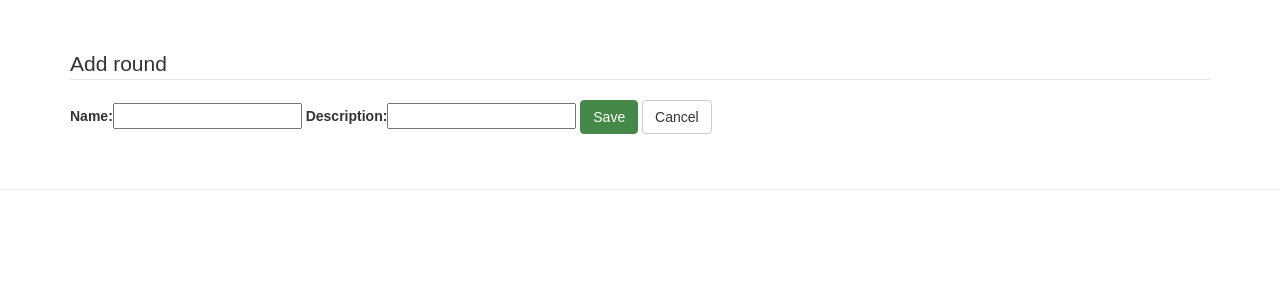
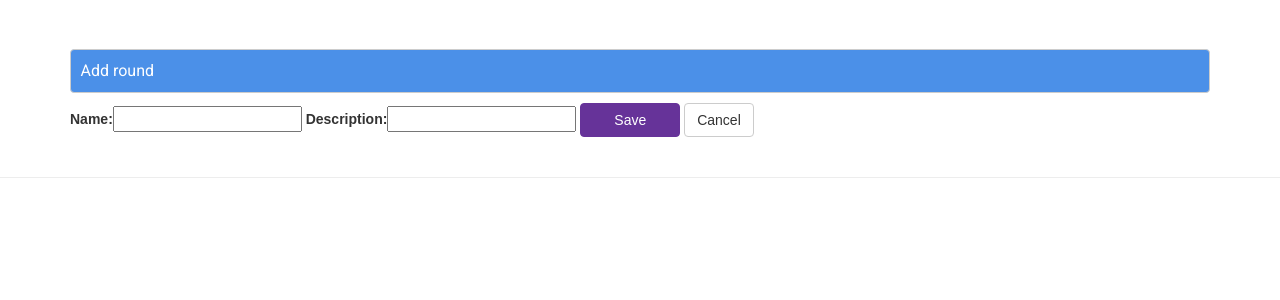
Before and after one commit to kevald1963/milestone-4-walkabout, a Django app: page /round/round/new/ in a window 1280 px wide. Shown: the part 51-351 px from the top of the page. Run offline with Django 3.2, Linux system fonts and the light colour scheme; some libraries are stand-ins or nearby versions.

Commit message:
Fixed bug stopping door number showing in edit_address.html. Standardised HTML and styles across all templates in 'round' app.

```diff
--- a/round/forms.py
+++ b/round/forms.py
@@ -28,6 +28,5 @@ class EditAddressForm(forms.ModelForm):
     class Meta:
         model = Address
         fields = (
-            'door_number',
             'comments',
         )
--- a/round/templates/add_round.html
+++ b/round/templates/add_round.html
@@ -2,14 +2,12 @@
 {% load bootstrap_tags %}
 {% block content %}
 
+    <pre class="page-summary">Add round</pre>
     <form method="POST">
-        <fieldset class="form-group">
-            <legend>Add round</legend>
-            {% csrf_token %}
-            {{ form | as_bootstrap }}
-            <button type="submit" class="btn btn-custom">Save</button>
-            <a href="{% url 'all_rounds' %}" class="btn btn-default">Cancel</a>
-        </fieldset>
+        {% csrf_token %}
+        {{ form | as_bootstrap }}
+        <button type="submit" class="btn btn-custom">Save</button>
+        <a href="{% url 'all_rounds' %}" class="btn btn-default">Cancel</a>
     </form>
 
 {% endblock %}
--- a/round/templates/addresses.html
+++ b/round/templates/addresses.html
@@ -2,7 +2,7 @@
 {% block content %}
 
 <div class="container">
-    <pre class="round-summary">Street: {{ street.name }}</pre>
+    <pre class="page-summary">Street: {{ street.name }}</pre>
     {% if not addresses %}
         <p>No addresses assigned yet to this round.</p>
     {% else %}
--- a/round/templates/attached_streets.html
+++ b/round/templates/attached_streets.html
@@ -3,7 +3,7 @@
 
 <div class="container"></div>
     {% for round_data in round %}
-        <pre class="round-summary">Round: {{ round_data.name }} ({{ round_data.description }})</pre>
+        <pre class="page-summary">Round: {{ round_data.name }} ({{ round_data.description }})</pre>
     {% endfor %}
     {% if not streets %}
         <p>No streets assigned yet to this round.</p>
--- a/round/templates/edit_address.html
+++ b/round/templates/edit_address.html
@@ -2,11 +2,11 @@
 {% load bootstrap_tags %}
 {% block content %}
 
-    <pre class="round-summary">Edit address for {{ street.name }}</pre>
+    <pre class="page-summary">Edit comments for address {{ address.door_number }} {{ street.name }}</pre>
     <form method="POST">
         {% csrf_token %}
         {{ form | as_bootstrap }}
-        <button type="submit" class="btn btn-custom">Save</button>
+        <button type="submit" class="btn btn-custom btn-md">Save</button>
         <a href="{% url 'view_addresses' street.id %}" class="btn btn-default">Cancel</a>
     </form>
 
--- a/round/templates/round_confirm_delete.html
+++ b/round/templates/round_confirm_delete.html
@@ -1,15 +1,15 @@
 {% extends "base.html" %}
 {% block content %}
 
+    <pre class="page-summary">Delete round</pre>
     <form method="POST">
-        <legend>Round Delete</legend>
         {% csrf_token %}
         <p><strong>Name: </strong>{{ object.name }}</p>
         </p><strong>Description: </strong>{{ object.description }}</p>
         <hr>
         <p>Are you sure you want to delete this round?</p>
-        <input type="submit" value="Confirm" class="btn btn-default"/>
-        <a href="{% url 'all_rounds' %}" class="btn btn-default">Cancel</a>
+        <input type="submit" value="Confirm" class="btn btn-custom btn-md"/>
+        <a href="{% url 'all_rounds' %}" class="btn btn-default btn-md">Cancel</a>
     </form>
 
 {% endblock %}
--- a/round/templates/rounds.html
+++ b/round/templates/rounds.html
@@ -2,7 +2,7 @@
 {% block content %}
 
 <div class="container"></div>
-    <pre class="round-summary">Rounds</pre>
+    <pre class="page-summary">Rounds</pre>
     {% if not rounds %}
         <p>No rounds created yet. These can be created from the Rounds menu above.</p>
     {% else %}
--- a/round/templates/street_confirm_delete.html
+++ b/round/templates/street_confirm_delete.html
@@ -1,15 +1,15 @@
 {% extends "base.html" %}
 {% block content %}
 
+    <pre class="page-summary">Delete street</pre>
     <form method="POST">
-        <legend>Street Delete</legend>
         {% csrf_token %}
         <p><strong>Name: </strong>{{ object.name }}</p>
         </p><strong>Post Code: </strong>{{ object.post_code }}</p>
         <hr>
         <p>Are you sure you want to delete this street?</p>
-        <input type="submit" value="Confirm" class="btn btn-default"/>
-        <a href="{% url 'all_streets' %}" class="btn btn-default">Cancel</a>
+        <input type="submit" value="Confirm" class="btn btn-custom btn-md"/>
+        <a href="{% url 'all_streets' %}" class="btn btn-default btn-md">Cancel</a>
     </form>
 
 {% endblock %}
--- a/round/templates/streets.html
+++ b/round/templates/streets.html
@@ -2,7 +2,7 @@
 {% block content %}
 
 <div class="container"></div>
-    <legend>Streets</legend>
+    <pre class="page-summary">Streets</pre>
     {% for street in streets %}
         <div class="row">
             <div class="col-xs-10 col-xs-offset-1 col-sm-offset-0 col-sm-6 col-md-12 display panel panel-default">
--- a/round/views.py
+++ b/round/views.py
@@ -144,7 +144,4 @@ def edit_address(request, pk, pk2):
     else:
         form = EditAddressForm(instance=address)
 
-    # address = Address.objects.get(id=pk2)
-    # form = EditAddressForm(instance=address)
-
-    return render(request, 'edit_address.html', {'street': street, 'form': form})
+    return render(request, 'edit_address.html', {'street': street, 'address': address, 'form': form})
--- a/static/css/custom.css
+++ b/static/css/custom.css
@@ -1,4 +1,9 @@
 @import url('https://fonts.googleapis.com/css?family=Roboto:100,200,300,400,500,600,700');
+
+body {
+    font-family: Arial;
+    padding-top: 100px;
+}
 
 a {
     text-decoration: none;
@@ -32,9 +37,15 @@ a {
     width: 150px;
 }
 
-body {
-    font-family: Arial;
-    padding-top: 100px;
+.btn-custom {
+    color: white;
+    background-color: rebeccapurple;
+    border-color: rebeccapurple;
+    width: 100px;
+}
+
+.address-comments {
+    font-weight: bold;
 }
 
 .navbar-default {
@@ -51,7 +62,7 @@ body {
     font-size: 30px;
 }
 
-.round-summary {
+.page-summary {
     background-color: #4b90e8;
     color: white;
     font-family: 'Roboto', sans-serif;
@@ -91,16 +102,6 @@ body {
 
 #data-list li:hover:not(.header) {
     background-color: #eee;
-}
-
-.btn-custom {
-    background-color: #468847;
-    color: white;
-    border-color: #468847;
-}
-
-.address-comments {
-    font-weight: bold;
 }
 
 footer {
```
Also changed, not shown: round/templates/add_street.html (+5 -7 lines), round/templates/edit_round.html (+5 -7 lines), round/templates/edit_street.html (+5 -7 lines).
